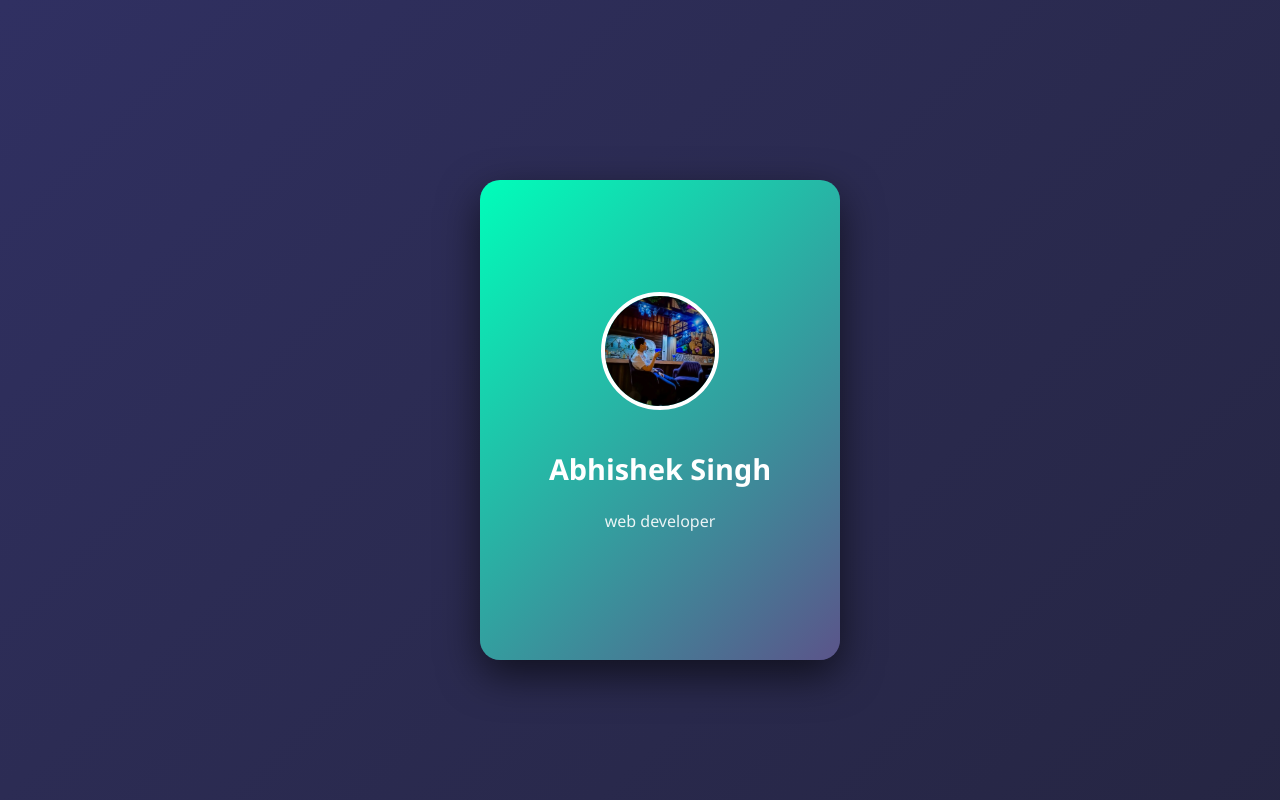
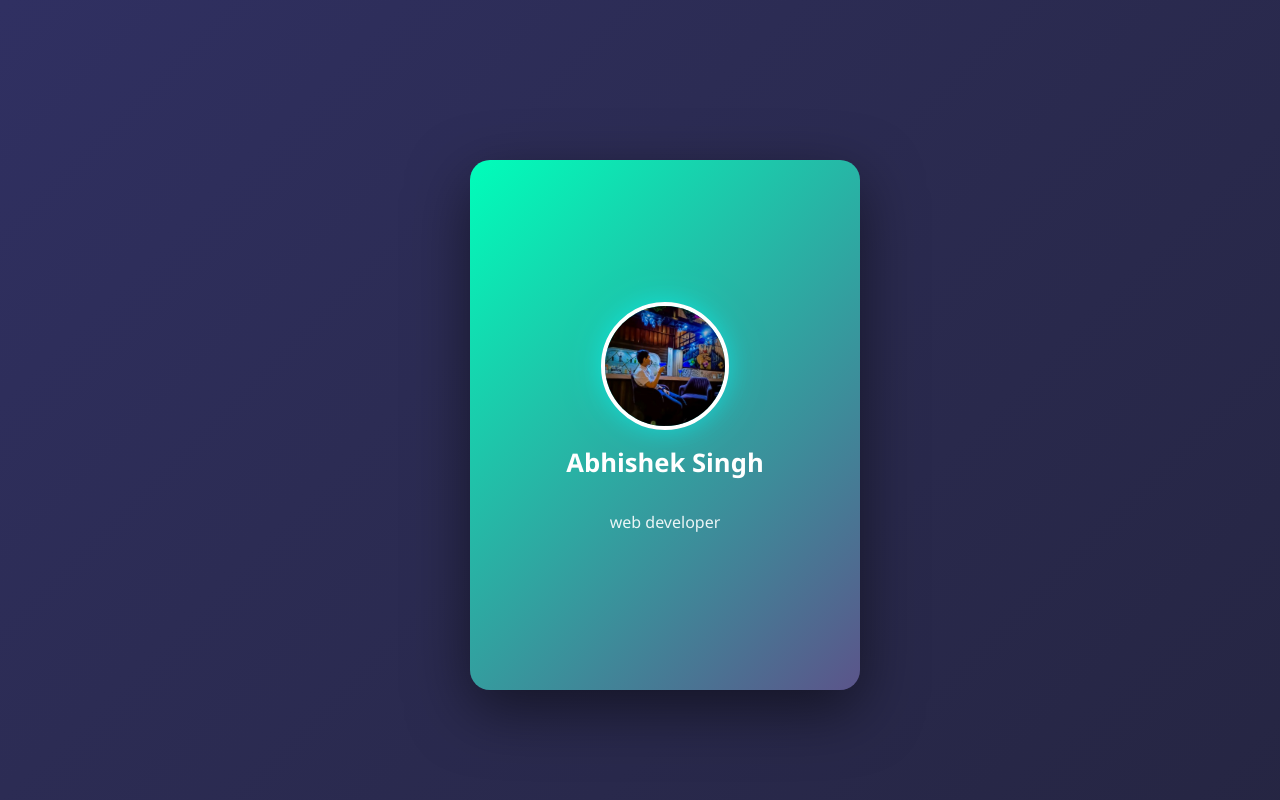
Before and after one commit to abhishek15-stek7/portfolio-card, a plain HTML site: page index.html in a window 1280 px wide. Drawn offline with Linux system fonts and the light colour scheme.

Commit message:
Update index.html

```diff
--- a/index.html
+++ b/index.html
@@ -3,10 +3,12 @@
 <head>
   <meta charset="UTF-8" />
   <meta name="viewport" content="width=device-width, initial-scale=1.0"/>
-  <title>Abhishek's Profile Card</title>
-  <link rel="stylesheet" href="https://cdnjs.cloudflare.com/ajax/libs/font-awesome/6.5.0/css/all.min.css" />
+  <title>Abhishek's Portfolio Card</title>
+  <link rel="stylesheet" href="https://cdnjs.cloudflare.com/ajax/libs/font-awesome/6.5.0/css/all.min.css"/>
   <style>
     body {
+      margin: 0;
+      font-family: 'Segoe UI', sans-serif;
       background: linear-gradient(-45deg, #1e1e2f, #2c2c54, #3a3a85, #1f4068);
       background-size: 400% 400%;
       animation: bgMove 15s ease infinite;
@@ -14,8 +16,7 @@
       justify-content: center;
       align-items: center;
       height: 100vh;
-      margin: 0;
-      font-family: "Segoe UI", sans-serif;
+      overflow: hidden;
       color: #fff;
     }
 
@@ -26,16 +27,15 @@
     }
 
     .container {
-      perspective: 1500px;
+      perspective: 1200px;
     }
 
     .card {
-      width: 320px;
-      max-width: 90vw;
-      height: 440px;
+      width: 340px;
+      height: 480px;
       position: relative;
       transform-style: preserve-3d;
-      transition: transform 1s cubic-bezier(0.68, -0.55, 0.27, 1.55);
+      transition: transform 1s ease;
       cursor: pointer;
     }
 
@@ -47,10 +47,10 @@
       position: absolute;
       width: 100%;
       height: 100%;
+      border-radius: 20px;
       backface-visibility: hidden;
-      border-radius: 20px;
       overflow: hidden;
-      box-shadow: 0 15px 40px rgba(0, 0, 0, 0.6);
+      box-shadow: 0 20px 60px rgba(0, 0, 0, 0.5);
     }
 
     .front {
@@ -59,21 +59,51 @@
       flex-direction: column;
       align-items: center;
       justify-content: center;
+      padding: 25px;
       text-align: center;
-      padding: 20px;
     }
 
     .front img {
-      width: 110px;
-      height: 110px;
+      width: 120px;
+      height: 120px;
       border-radius: 50%;
-      border: 4px solid white;
-      margin-bottom: 15px;
+      border: 4px solid #fff;
+      object-fit: cover;
+      box-shadow: 0 0 10px rgba(255,255,255,0.5),
+                  0 0 20px rgba(0,255,255,0.3),
+                  0 0 30px rgba(0,255,255,0.2);
+      animation: glowPulse 3s infinite ease-in-out;
     }
 
-    .front h2 {
-      font-size: 1.8rem;
-      margin-bottom: 6px;
+    @keyframes glowPulse {
+      0% {
+        box-shadow: 0 0 10px rgba(0,255,255,0.2),
+                    0 0 20px rgba(0,255,255,0.2);
+      }
+      50% {
+        box-shadow: 0 0 25px rgba(0,255,255,0.4),
+                    0 0 50px rgba(0,255,255,0.3);
+      }
+      100% {
+        box-shadow: 0 0 10px rgba(0,255,255,0.2),
+                    0 0 20px rgba(0,255,255,0.2);
+      }
+    }
+
+    .typewriter h2 {
+      font-size: 1.6rem;
+      white-space: nowrap;
+      overflow: hidden;
+      border-right: 3px solid #fff;
+      width: 100%;
+      animation: blink-caret 0.75s step-end infinite;
+      margin: 15px 0;
+    }
+
+    @keyframes blink-caret {
+      50% {
+        border-color: transparent;
+      }
     }
 
     .front p {
@@ -82,25 +112,24 @@
     }
 
     .back {
-      background: #ffffff;
+      background: #fff;
       color: #333;
       transform: rotateY(180deg);
       display: flex;
       flex-direction: column;
+      justify-content: space-evenly;
       align-items: center;
-      justify-content: space-evenly;
       padding: 25px;
-      text-align: center;
     }
 
     .back h3 {
       font-size: 1.5rem;
-      margin-bottom: 10px;
     }
 
     .back ul {
+      padding: 0;
       list-style: none;
-      padding: 0;
+      text-align: center;
     }
 
     .back ul li {
@@ -111,13 +140,11 @@
     .social-icons {
       display: flex;
       gap: 15px;
-      margin-top: 10px;
     }
 
     .social-icons a {
+      font-size: 1.4rem;
       color: #5b548a;
-      font-size: 1.5rem;
-      text-decoration: none;
       transition: transform 0.3s ease;
     }
 
@@ -131,9 +158,11 @@
   <div class="container">
     <div class="card" id="profile-card" onclick="flipCard()">
       <div class="face front">
-        <img id="profile-pic" src="" alt="Profile Picture">
-        <h2 id="profile-name">Loading...</h2>
-        <p id="profile-role">Please wait...</p>
+        <img id="profile-pic" src="avatar.png" alt="Profile Picture" />
+        <div class="typewriter">
+          <h2 id="typed-text"></h2>
+        </div>
+        <p id="profile-role">Loading role...</p>
       </div>
       <div class="face back">
         <h3>Connect With Me</h3>
@@ -143,41 +172,54 @@
     </div>
   </div>
 
-  <!-- Audio -->
+  <!-- Audio Files -->
   <audio id="welcome-sound" src="welcome.mp3" preload="auto"></audio>
   <audio id="flip-sound" src="flip.mp3" preload="auto"></audio>
 
-  <!-- JS -->
   <script>
+    // Flip the card
+    function flipCard() {
+      const card = document.getElementById('profile-card');
+      card.classList.toggle('flipped');
+      document.getElementById('flip-sound').play();
+    }
+
+    // Load profile.json
     async function loadProfile() {
       const res = await fetch('profile.json');
       const data = await res.json();
 
-      document.getElementById('profile-name').textContent = data.name;
       document.getElementById('profile-role').textContent = data.role;
       document.getElementById('profile-pic').src = data.image;
 
       const contactList = document.getElementById('contact-list');
-      data.contacts.forEach(c => {
+      data.contacts.forEach(item => {
         const li = document.createElement('li');
-        li.innerHTML = `<i class="${c.icon}"></i> ${c.label}`;
+        li.innerHTML = `<i class="${item.icon}"></i> ${item.label}`;
         contactList.appendChild(li);
       });
 
       const socials = document.getElementById('social-icons');
-      data.socials.forEach(s => {
+      data.socials.forEach(social => {
         const a = document.createElement('a');
-        a.href = s.href;
-        a.target = '_blank';
-        a.innerHTML = `<i class="${s.icon}"></i>`;
+        a.href = social.href;
+        a.target = "_blank";
+        a.innerHTML = `<i class="${social.icon}"></i>`;
         socials.appendChild(a);
       });
+
+      typeWriter(data.name); // Start typing name
     }
 
-    function flipCard() {
-      const card = document.getElementById('profile-card');
-      card.classList.toggle('flipped');
-      document.getElementById('flip-sound').play();
+    // Typewriter effect
+    let i = 0;
+    function typeWriter(text) {
+      const typed = document.getElementById("typed-text");
+      if (i < text.length) {
+        typed.innerHTML += text.charAt(i);
+        i++;
+        setTimeout(() => typeWriter(text), 100);
+      }
     }
 
     window.onload = async () => {
```
